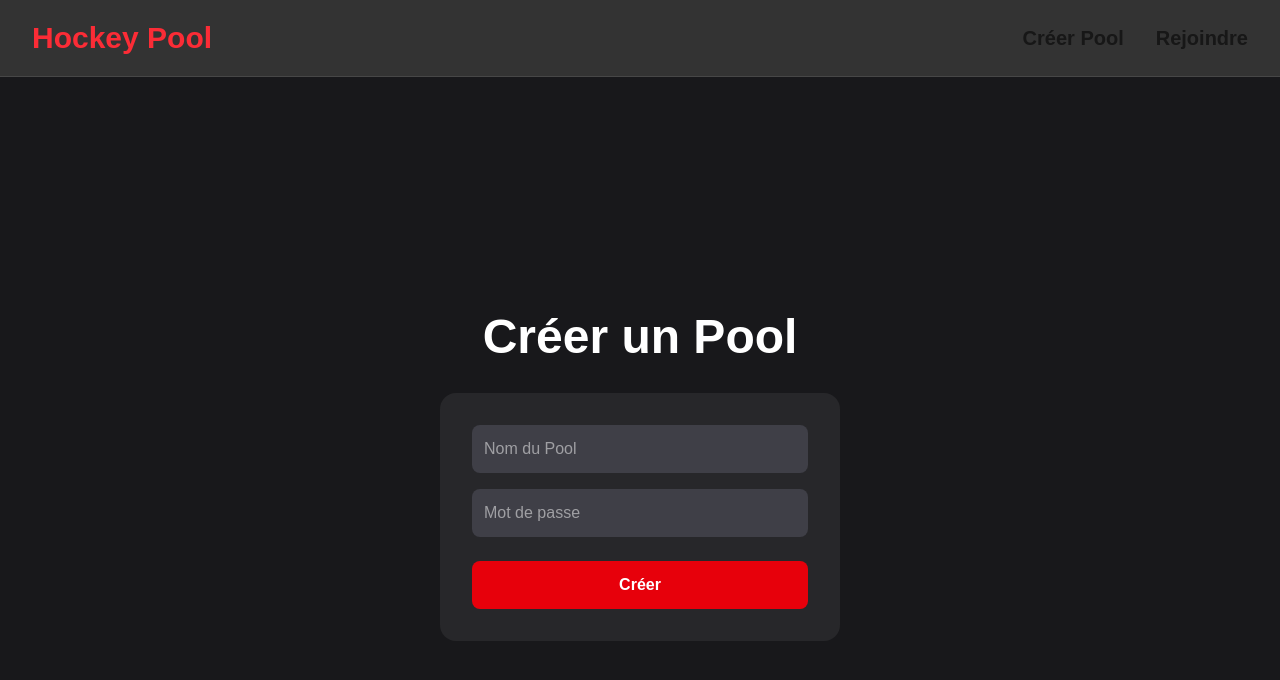
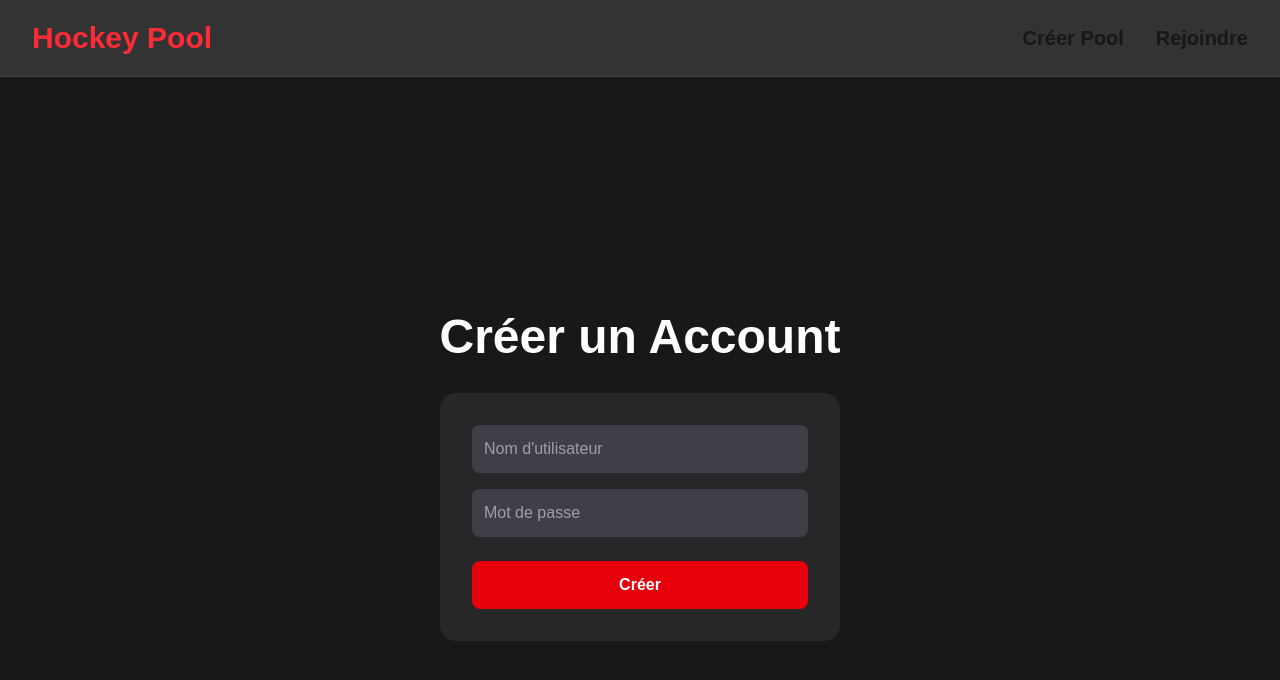
Before and after one commit to Gorax34/Hockey-pool, a Next.js app: page /create-pool in a window 1280 px wide. Shown: the top 680 px of the page. Built offline with nearby package versions, Linux system fonts and the light colour scheme.

Commit message:
update hockey pool

```diff
--- a/app/create-pool/page.tsx
+++ b/app/create-pool/page.tsx
@@ -41,14 +41,14 @@ export default function CreatePool() {
     <main className="min-h-screen bg-zinc-900 text-white flex flex-col items-center justify-center">
 
       <h1 className="text-5xl font-bold mb-8">
-        Créer un Pool
+        Créer un Account
       </h1>
 
       <div className="bg-zinc-800 p-8 rounded-2xl w-[400px]">
 
         <input
           type="text"
-          placeholder="Nom du Pool"
+          placeholder="Nom d'utilisateur"
           value={poolName}
           onChange={(e) => setPoolName(e.target.value)}
           className="w-full p-3 rounded-lg bg-zinc-700 mb-4"
--- a/app/page.tsx
+++ b/app/page.tsx
@@ -36,7 +36,7 @@ export default function HomePage() {
                 href="/create-pool"
                 className="bg-red-600 hover:bg-red-700 transition px-10 py-4 rounded-2xl text-2xl font-bold shadow-xl"
               >
-                Créer un Pool
+                Créer un Account
               </a>
 
               <a
```
